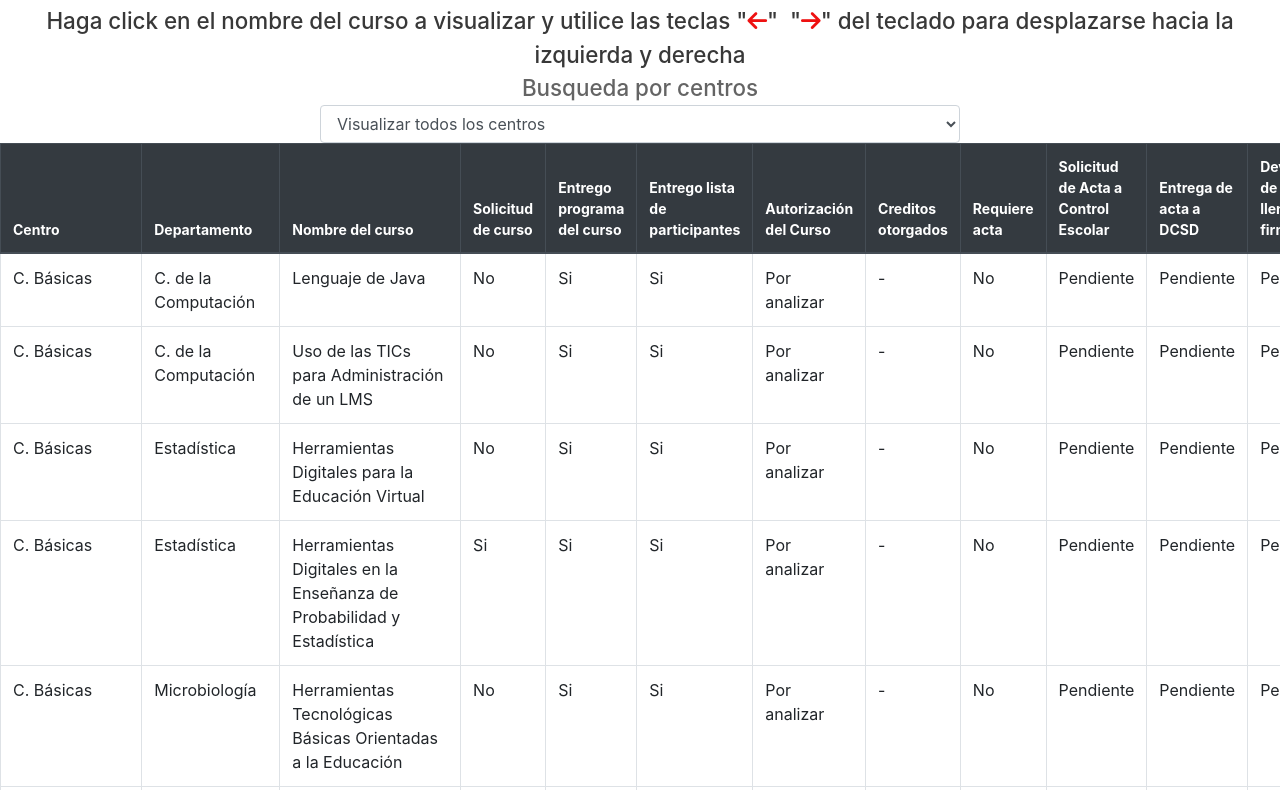
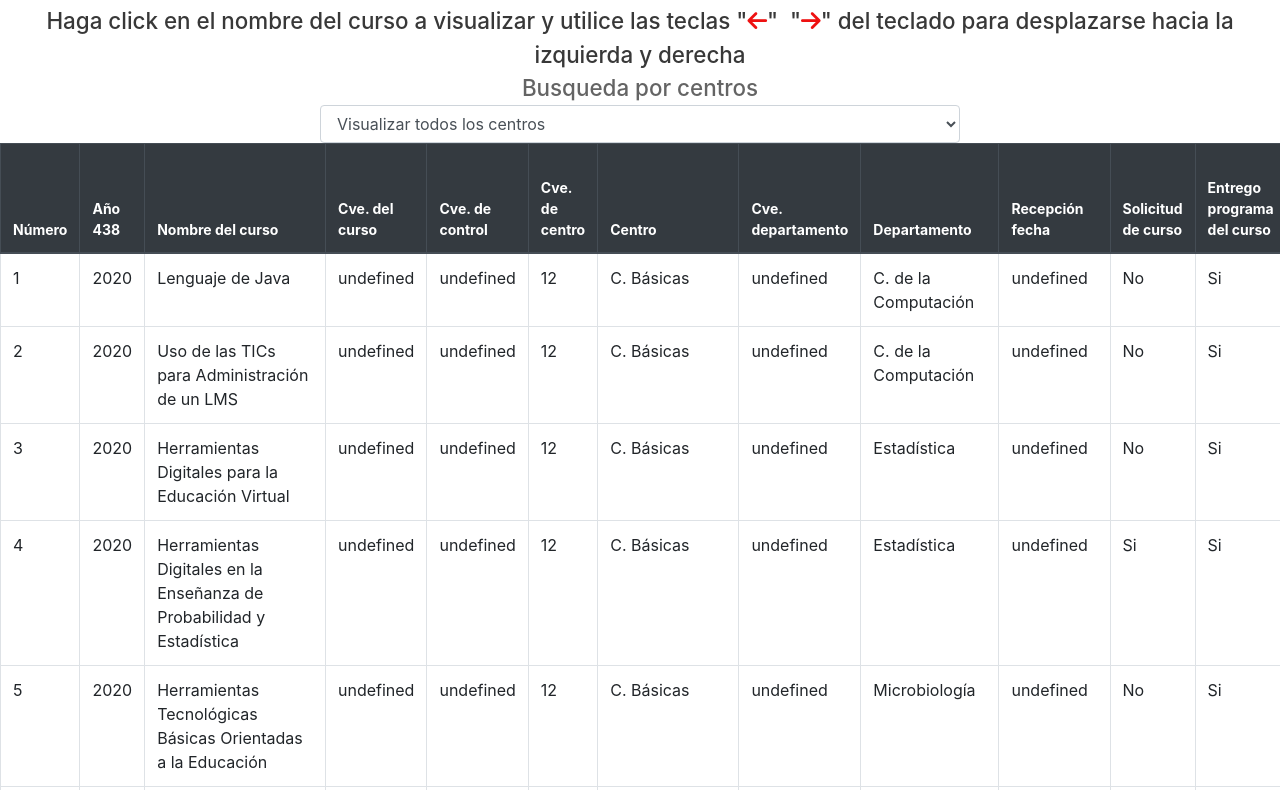
Before and after one commit to quarcissus/DCSD, a plain HTML site: page acreditacion.html in a window 1280 px wide. Shown: the part 188-978 px from the top of the page. Drawn offline with nearby package versions, Linux system fonts and the light colour scheme.

Commit message:
departments array IP

```diff
--- a/acreditacion.html
+++ b/acreditacion.html
@@ -74,7 +74,7 @@
     <hr>
     <section class="acred-container">
 
-        <div class="title">ACREDITACIÓN DE CURSOS</div>
+        <div class="title">ACREDITACIÓN DE CURSOS DE ACTUALIZACIÓN DISCIPLINAR</div>
         <p class="paragraph">
             Haga click en el nombre del curso a visualizar y utilice las
             teclas "<i class="fas fa-arrow-left"></i>" &nbsp;"<i class="fas fa-arrow-right"></i>" del teclado para
@@ -99,14 +99,22 @@
             <table id="acreditation-table" class="table table-hover table-bordered ">
                 <thead class="thead-dark acreditation-head">
                     <tr>
+                        <th scope="col">Número</th>
+                        <th scope="col">Año 438</th>
+                        <th scope="col">Nombre del curso</th>
+                        <th scope="col">Cve. del curso</th>
+                        <th scope="col">Cve. de control</th>
+                        <th scope="col">Cve. de centro</th>
                         <th scope="col">Centro</th>
+                        <th scope="col">Cve. departamento</th>
                         <th scope="col">Departamento</th>
-                        <th scope="col">Nombre del curso</th>
+                        <th scope="col">Recepción fecha</th>
                         <th scope="col">Solicitud de curso</th>
                         <th scope="col">Entrego programa del curso</th>
                         <th scope="col">Entrego lista de participantes</th>
+                        <th scope="col">No. participantes</th>
+                        <th scope="col">Creditos otorgados</th>
                         <th scope="col">Autorización del Curso</th>
-                        <th scope="col">Creditos otorgados</th>
                         <th scope="col">Requiere acta</th>
                         <th scope="col">Solicitud de Acta a Control Escolar</th>
                         <th scope="col">Entrega de acta a DCSD </th>
--- a/app.js
+++ b/app.js
@@ -59,45 +59,144 @@ cursesSelect.addEventListener("change", function () {
 });
 let centers = {
   agro: {
-    id: 110000,
+    id: 11,
     name: "C. Agropecuarias",
   },
   basic: {
-    id: 120000,
+    id: 12,
     name: "C. Básicas",
   },
   salud: {
-    id: 130000,
+    id: 13,
     name: "C. de la Salud",
   },
   constr: {
-    id: 140000,
+    id: 14,
     name: "C. del Diseño y Construcción",
   },
   econom: {
-    id: 150000,
+    id: 15,
     name: "C. Economicas y Administrativas",
   },
   hum: {
-    id: 160000,
+    id: 16,
     name: "C. Sociales y Humanitarias",
   },
   media: {
-    id: 170000,
+    id: 17,
     name: "Educación Media",
   },
   artes: {
-    id: 180000,
+    id: 18,
     name: "Artes y la Cultura",
   },
   ing: {
-    id: 190000,
+    id: 19,
     name: "C. de la Ingeniería ",
   },
   empre: {
-    id: 200000,
+    id: 20,
     name: "C. Empresariales",
   },
+};
+
+let departments = {
+  alimentos: {
+    name: "C. de los Alimentos",
+    id: "1105",
+    center: "11",
+  },
+  agronomicas: {
+    name: "C. Agronómicas",
+    id: "1107",
+    center: "11",
+  },
+  veterinarias: {
+    name: "C. Veterinarias",
+    id: "1108",
+    center: "11",
+  },
+  biologia: {
+    name: "Biología",
+    id: "1201",
+    center: "12",
+  },
+  estadistica: {
+    name: "Estadística",
+    id: "1202",
+    center: "12",
+  },
+  fisiologia: {
+    name: "Fisiología y Farmacología",
+    id: "1203",
+    center: "12",
+  },
+  ingBio: {
+    name: "Ing. Bioquímica",
+    id: "1204",
+    center: "12",
+  },
+  matFis: {
+    name: "Matemáticas y Física",
+    id: "1205",
+    center: "12",
+  },
+  microbio: {
+    name: "Microbiología",
+    id: "1206",
+    center: "12",
+  },
+  morfo: {
+    name: "Morfología",
+    id: "1207",
+    center: "12",
+  },
+  quimica: {
+    name: "Química",
+    id: "1208",
+    center: "12",
+  },
+  sisInfo: {
+    name: "Sistemas de Información",
+    id: "1209",
+    center: "12",
+  },
+  sisEle: {
+    name: "Sistemas Electrónicos",
+    id: "1210",
+    center: "12",
+  },
+  cCompu: {
+    name: "Ciencias de la Computación",
+    id: "1211",
+    center: "12",
+  },
+  enfe: {
+    name: "Enfermería",
+    id: "1302",
+    center: "13",
+  },
+  estoma: {
+    name: "Estomatología",
+    id: "1303",
+    center: "13",
+  },
+  med: {
+    name: "Medicina",
+    id: "1304",
+    center: "13",
+  },
+  opt: {
+    name: "Optometría",
+    id: "1305",
+    center: "13",
+  },
+  culFisica: {
+    name: "Cultura Física y Salud Pública",
+    id: "1309",
+    center: "13",
+  },
+
 };
 let curseInformation = [{
     center: centers["constr"],
@@ -1955,6 +2054,26 @@ let curseInformation = [{
     certificateDevolution: "Pendiente",
     recordsGeneration: "Pendiente",
     recordsDelivered: "No",
+  },
+  {
+    center: centers["basic"],
+    department: "Biología",
+    curseKey: "8647",
+    controlKey: "20264",
+    curseName: "Manejo seguro de sustancias químicas peligrosas",
+    request: "Si",
+    cursePlan: "Si",
+    participants: "Si",
+    curseAutorization: "23/07/2020",
+    receptionDate: "15/07/2020",
+    participantsNumber: "11",
+    curseCredits: "1",
+    act: "No",
+    requestoToControl: "Pendiente",
+    certificatoToDSCD: "Pendiente",
+    certificateDevolution: "Pendiente",
+    recordsGeneration: "Pendiente",
+    recordsDelivered: "",
   },
 ];
 acreditationCurses();
@@ -1975,20 +2094,44 @@ function acreditationCurses() {
     }
     const row = document.createElement("tr");
     row.innerHTML = `
+        <td class="number">${i + 1}</td>
+        <td class="year">2020</td>
+        <td class="curseName">${curseInformation[i].curseName}</td>
+        <td class="curseKey">${curseInformation[i].curseKey}</td>
+        <td class="controlKey">${curseInformation[i].controlKey}</td>
+        <td class="centerKey">${curseInformation[i].center.id}</td>
         <td class="center">${curseInformation[i].center.name}</td>
+        <td class="departmentKey">${curseInformation[i].departmentKey}</td>
         <td class="department">${curseInformation[i].department}</td>
-        <td class="curseName">${curseInformation[i].curseName}</td>
+        <td class="receptionDate">${curseInformation[i].receptionDate}</td>
         <td class="request">${curseInformation[i].request}</td>
         <td class="cursePlan">${curseInformation[i].cursePlan}</td>
         <td class="participants">${curseInformation[i].participants}</td>
-        <td class="curseAutorization">${curseInformation[i].curseAutorization}</td>
+        <td class="participantsNumber">${
+          curseInformation[i].participantsNumber
+        }</td>
         <td class="curseCredits">${curseInformation[i].curseCredits}</td>
+
+        <td class="curseAutorization">${
+          curseInformation[i].curseAutorization
+        }</td>
+
         <td class="act">${curseInformation[i].act}</td>
-        <td class="requestoToControl">${curseInformation[i].requestoToControl}</td>
-        <td class="certificatoToDSCD">${curseInformation[i].certificatoToDSCD}</td>
-        <td class="certificateDevolution">${curseInformation[i].certificateDevolution}</td>
-        <td class="recordsGeneration">${curseInformation[i].recordsGeneration}</td>
-        <td class="recordsDelivered">${curseInformation[i].recordsDelivered}</td>
+        <td class="requestoToControl">${
+          curseInformation[i].requestoToControl
+        }</td>
+        <td class="certificatoToDSCD">${
+          curseInformation[i].certificatoToDSCD
+        }</td>
+        <td class="certificateDevolution">${
+          curseInformation[i].certificateDevolution
+        }</td>
+        <td class="recordsGeneration">${
+          curseInformation[i].recordsGeneration
+        }</td>
+        <td class="recordsDelivered">${
+          curseInformation[i].recordsDelivered
+        }</td>
     `;
     acreditationList.appendChild(row);
   }
```
